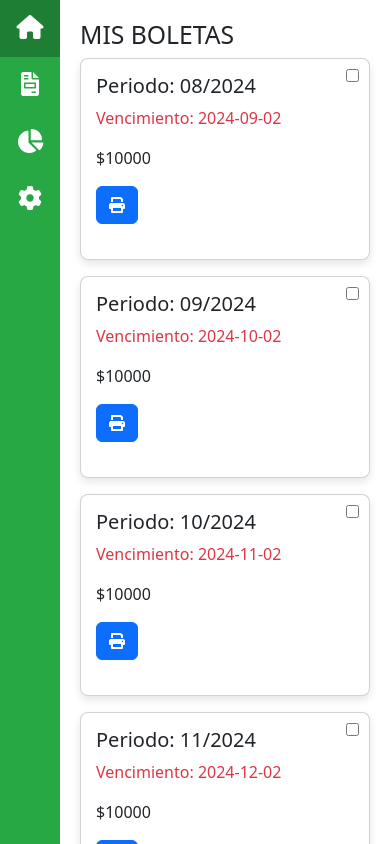
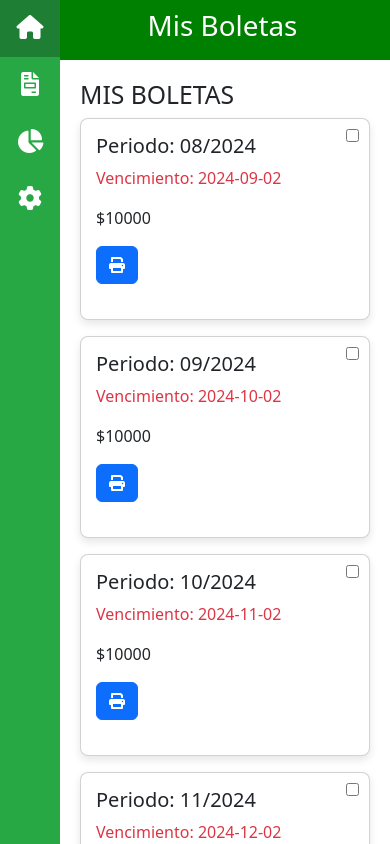
Before and after one commit to Alexis-Davis-114125-1w2/TUP-FRC-2024-BOLETAS-Y-COBROS, an Angular app in the folder Front/FrontBYC/: page / in a window 390 px wide. Shown: the top 844 px of the page. Built offline with nearby package versions, Linux system fonts and the light colour scheme.

Commit message:
ArregloNavbar

```diff
--- a/Front/FrontBYC/src/app/listado/listado.component.html
+++ b/Front/FrontBYC/src/app/listado/listado.component.html
@@ -111,6 +111,14 @@
   </ul>
 </div>
 
+<div class="container-fluid ">
+  <div class="row" style="background-color: green; height: 60px;">
+    <div class=" d-flex justify-content-center align-items-center">
+      <h1 style="margin-left: 55px; color: white;">Mis Boletas</h1>
+    </div>
+  </div>
+</div>
+
 <div class="main-content">
   <h2>MIS BOLETAS</h2>
   <div class="row">
@@ -138,7 +146,7 @@
 
   <h2>DOCUMENTOS PAGADOS</h2>
   <div class="filter-container row">
-    <div class="filter-item col-lg-3 col-md-4 col-sm-6 col-12 mb-3">
+    <div class="filter-item col-lg-3 col-md-4 col-sm-12 col-12 mb-3">
       <label for="filtroDesde">Desde:</label>
       <input id="filtroDesde" type="date" [(ngModel)]="filtroDesde" class="form-control" />
     </div>
```
